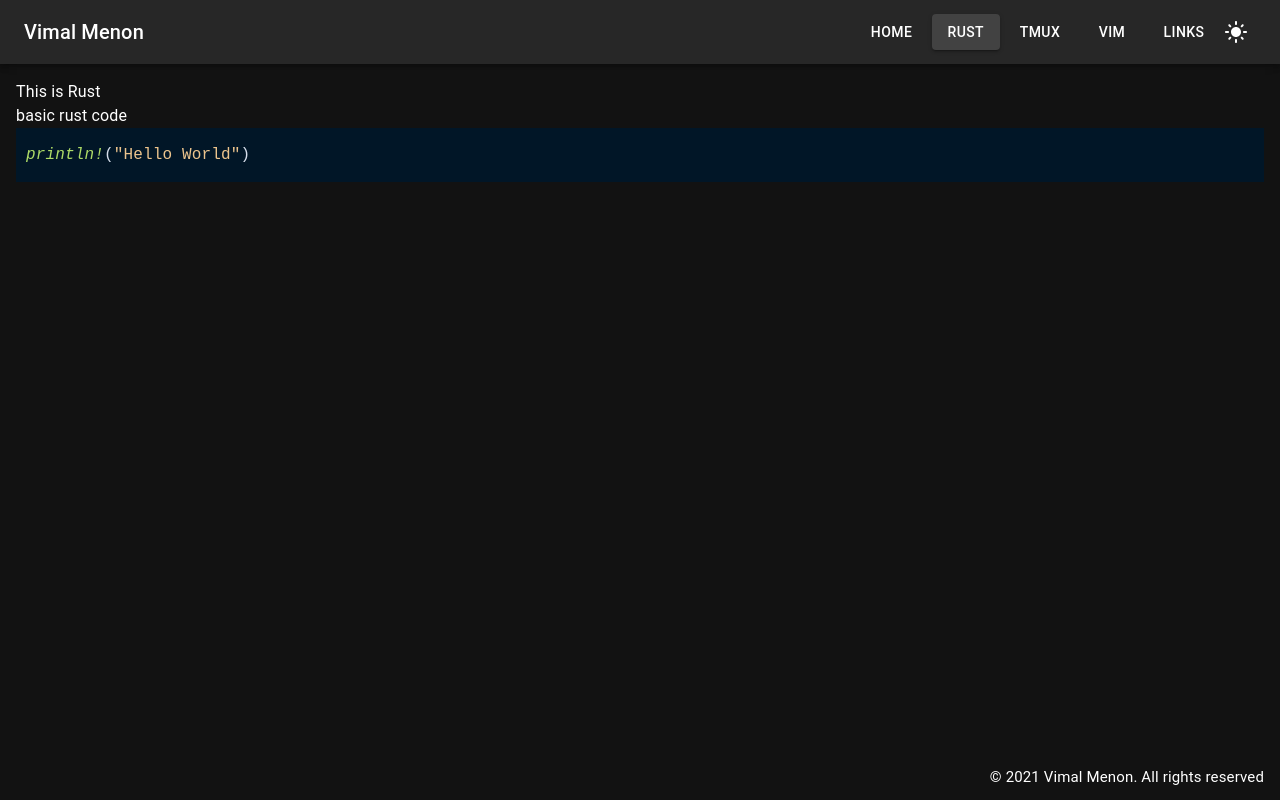
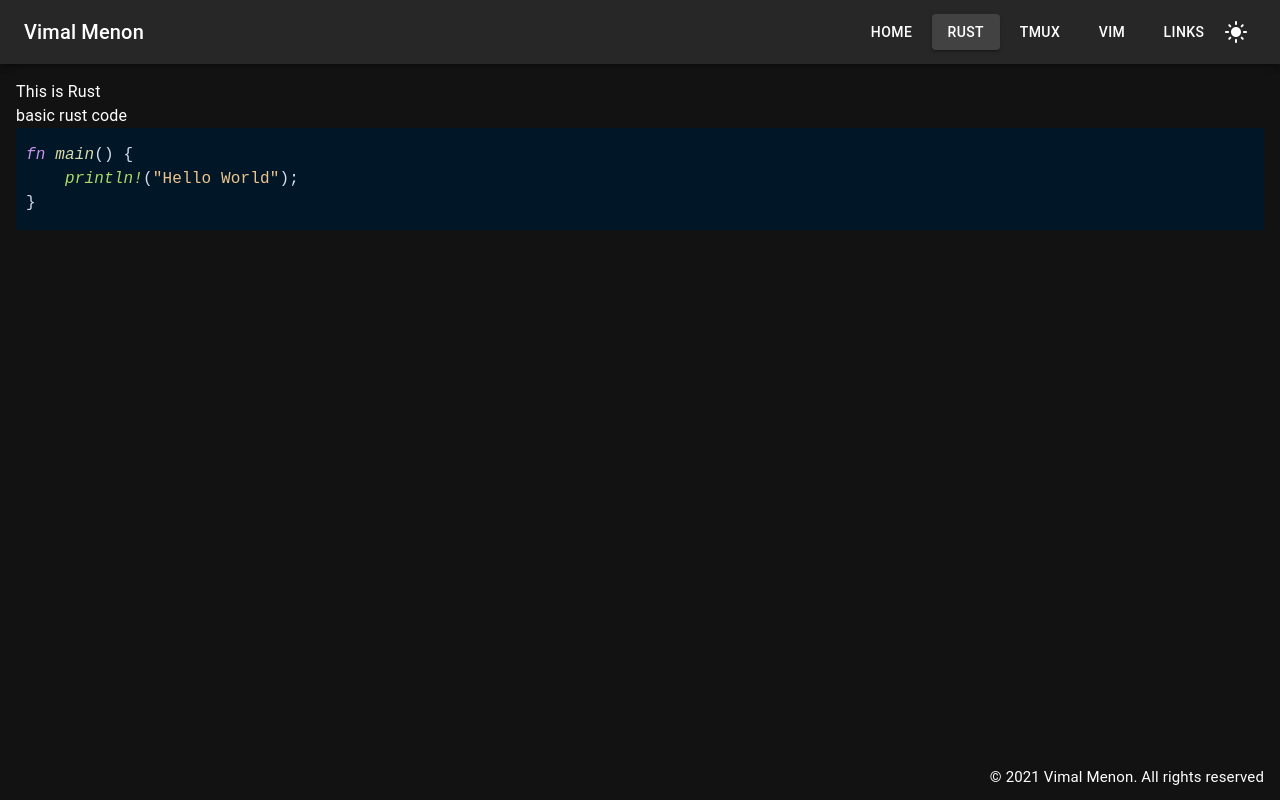
Before and after one commit to vimalmenon/frontend.vimalmenon.com, a Next.js app: page /rust in a window 1280 px wide. Built offline with nearby package versions, Linux system fonts and the light colour scheme; what @mui/material-nextjs would draw is missing.

Commit message:
updated rust page

```diff
--- a/src/app/rust/page.tsx
+++ b/src/app/rust/page.tsx
@@ -12,7 +12,12 @@ const RustPage: NextPage = () => {
     <Box sx={{ display: 'flex', flexDirection: 'column' }}>
       This is Rust
       <Box>basic rust code</Box>
-      <Highlight code={`println!("Hello World")`} language="rust" />
+      <Highlight
+        code={`fn main() {
+    println!("Hello World");
+}`}
+        language="rust"
+      />
     </Box>
   );
 };
```
